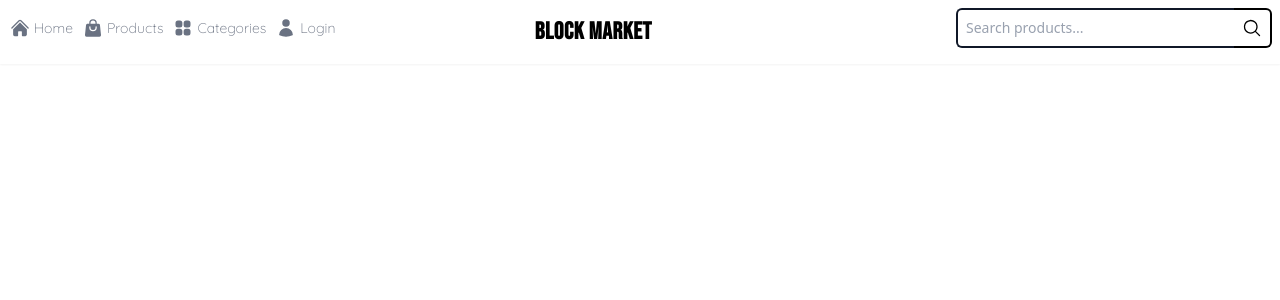
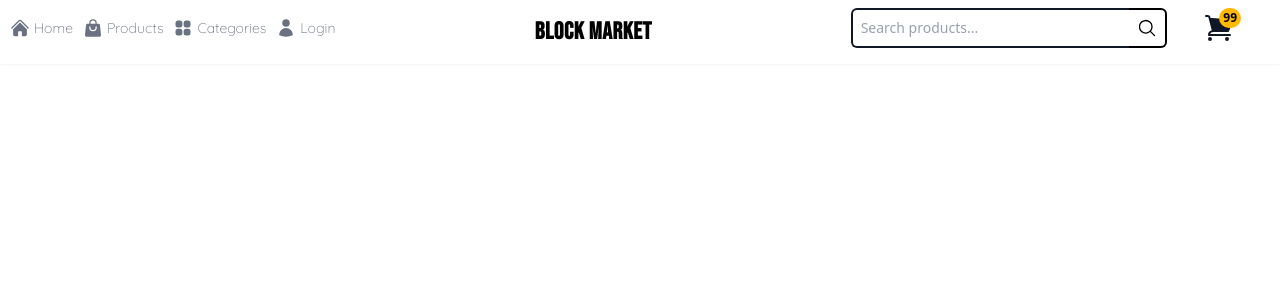
Before and after one commit to gabify/e-commerece-frontend, a React app: page / in a window 1280 px wide. Shown: the top 300 px of the page. Built offline with nearby package versions, Linux system fonts and the light colour scheme; the HTML template or start-up script is replaced by a standard one.

Commit message:
Added cart icon on header

```diff
--- a/src/components/Header.jsx
+++ b/src/components/Header.jsx
@@ -8,7 +8,7 @@ const Header = () =>{
             <header className="shadow-xs">
                 <section className="grid grid-cols-12 items-center-safe pb-2 px-2">
                     <h1 className="col-span-5 md:col-span-2 lg:order-2 text-2xl font-bold font-bebas tracking-wide pt-2">Block Market</h1>
-                    <form className="hidden sm:flex items-center-safe col-start-6 md:col-start-4 col-span-3 lg:order-3 lg:col-start-10 my-2">
+                    <form className="hidden sm:flex items-center-safe col-start-6 md:col-start-4 col-span-3 lg:order-3 lg:col-start-9 my-2">
                         <input
                             type="search"
                             id="search-query"
@@ -22,6 +22,16 @@ const Header = () =>{
                             </svg>
                         </button>
                     </form>
+
+                    <div className="hidden lg:block relative lg:order-4 lg:place-self-center-safe cursor-pointer">
+                        <span className="font-bold text-xs bg-amber-400 px-1 py-0.5 rounded-full absolute -top-1 left-4">
+                            99
+                        </span>
+                        <svg xmlns="http://www.w3.org/2000/svg" viewBox="0 0 24 24" fill="currentColor" className="w-8 text-gray-900">
+                            <path d="M2.25 2.25a.75.75 0 0 0 0 1.5h1.386c.17 0 .318.114.362.278l2.558 9.592a3.752 3.752 0 0 0-2.806 3.63c0 .414.336.75.75.75h15.75a.75.75 0 0 0 0-1.5H5.378A2.25 2.25 0 0 1 7.5 15h11.218a.75.75 0 0 0 .674-.421 60.358 60.358 0 0 0 2.96-7.228.75.75 0 0 0-.525-.965A60.864 60.864 0 0 0 5.68 4.509l-.232-.867A1.875 1.875 0 0 0 3.636 2.25H2.25ZM3.75 20.25a1.5 1.5 0 1 1 3 0 1.5 1.5 0 0 1-3 0ZM16.5 20.25a1.5 1.5 0 1 1 3 0 1.5 1.5 0 0 1-3 0Z" />
+                        </svg>
+                    </div>
+
                     <div className="col-span-1 col-start-13 cursor-pointer md:hidden" onClick={() => setIshown(!isShown)}>
                         <svg xmlns="http://www.w3.org/2000/svg" viewBox="0 0 24 24" fill="currentColor" className="size-5">
                             <path fillRule="evenodd" d="M3 6.75A.75.75 0 0 1 3.75 6h16.5a.75.75 0 0 1 0 1.5H3.75A.75.75 0 0 1 3 6.75ZM3 12a.75.75 0 0 1 .75-.75h16.5a.75.75 0 0 1 0 1.5H3.75A.75.75 0 0 1 3 12Zm0 5.25a.75.75 0 0 1 .75-.75h16.5a.75.75 0 0 1 0 1.5H3.75a.75.75 0 0 1-.75-.75Z" clipRule="evenodd" />
```
